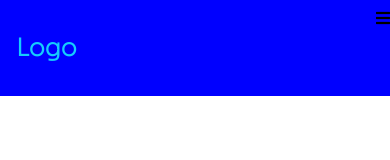
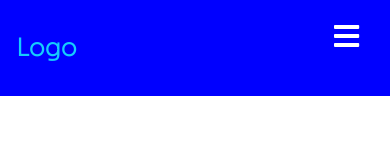
Before and after one commit to duenf33/hw-0318-navbar-frontend, a React (Create React App) app: page /sign-in in a window 390 px wide. Shown: the top 160 px of the page. Built offline with nearby package versions, Linux system fonts and the light colour scheme.

Commit message:
trying to fix the hamburger toggle ternary

```diff
--- a/src/component/Navbar/Navbar.js
+++ b/src/component/Navbar/Navbar.js
@@ -22,7 +22,9 @@ function Navbar() {
 					<h1>Logo</h1>
 				</NavLink>
 				<div onClick={handleClick}>
-					<i className={click ? 'fas fa-times' : 'fa fa-bars'}/>
+					{/* <i className={click ? Bars : null} style={{color: "white" }}/> */}
+					<Bars className={(click) =>  Bs} />
+					{console.log("Clicking works")}
 				</div>
 				<NavMenu>
 					<NavLink to="/about" activeStyle>
--- a/src/component/Navbar/NavbarElements.js
+++ b/src/component/Navbar/NavbarElements.js
@@ -40,9 +40,9 @@ export const Bars = styled(FaBars)`
 		cursor: pointer;
 	}
 `;
-
+// tried to do the same as Bars, however it looks like the toggle is not working. It could be the style portion problem.
 export const Bs = styled(BsX)`
-display: none;
+/* display: none; */
 color: #fff;
 @media screen and (max-width: 768px) {
 		display: block;
```
